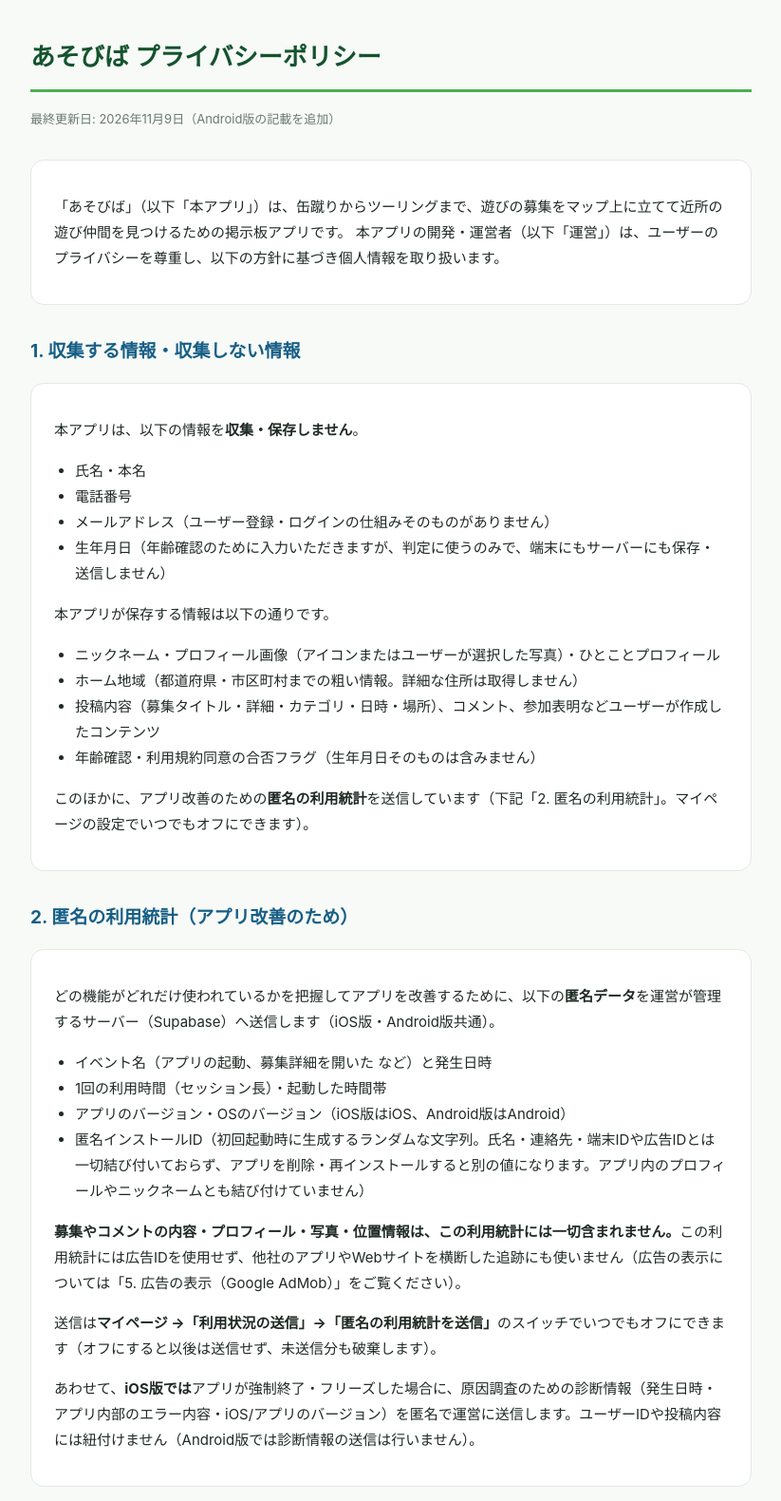
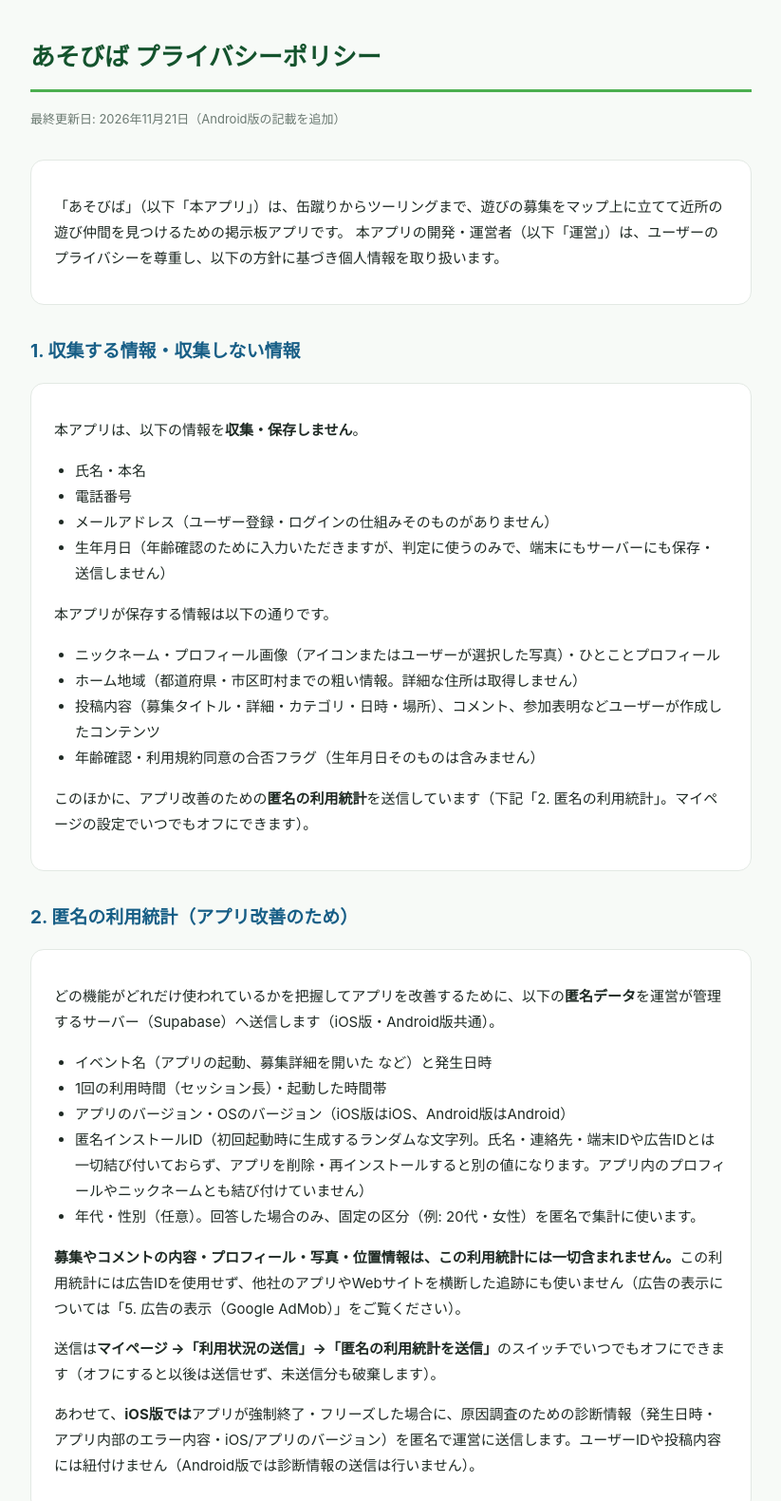
Before and after one commit to DrQururi/asobiba-legal, a plain HTML site: page index.html in a window 1280 px wide. Shown: the part 52-1632 px from the top of the page at 95% size, without its empty margins (228-1051 px from the left). Drawn offline with Linux system fonts and the light colour scheme.

Commit message:
匿名の利用統計に年代・性別（任意回答）の区分を追記
Co-Authored-By: Claude Sonnet 5.5 <noreply@anthropic.com>

```diff
--- a/index.html
+++ b/index.html
@@ -55,7 +55,7 @@
 </div>
 
 <h1 id="privacy">あそびば プライバシーポリシー</h1>
-<p class="updated">最終更新日: 2026年11月9日（Android版の記載を追加）</p>
+<p class="updated">最終更新日: 2026年11月21日（Android版の記載を追加）</p>
 
 <div class="card">
 <p>
@@ -91,6 +91,7 @@
   <li>1回の利用時間（セッション長）・起動した時間帯</li>
   <li>アプリのバージョン・OSのバージョン（iOS版はiOS、Android版はAndroid）</li>
   <li>匿名インストールID（初回起動時に生成するランダムな文字列。氏名・連絡先・端末IDや広告IDとは一切結び付いておらず、アプリを削除・再インストールすると別の値になります。アプリ内のプロフィールやニックネームとも結び付けていません）</li>
+  <li>年代・性別（任意）。回答した場合のみ、固定の区分（例: 20代・女性）を匿名で集計に使います。</li>
 </ul>
 <p><strong>募集やコメントの内容・プロフィール・写真・位置情報は、この利用統計には一切含まれません。</strong>この利用統計には広告IDを使用せず、他社のアプリやWebサイトを横断した追跡にも使いません（広告の表示については「5. 広告の表示（Google AdMob）」をご覧ください）。</p>
 <p>送信は<strong>マイページ →「利用状況の送信」→「匿名の利用統計を送信」</strong>のスイッチでいつでもオフにできます（オフにすると以後は送信せず、未送信分も破棄します）。</p>
```
